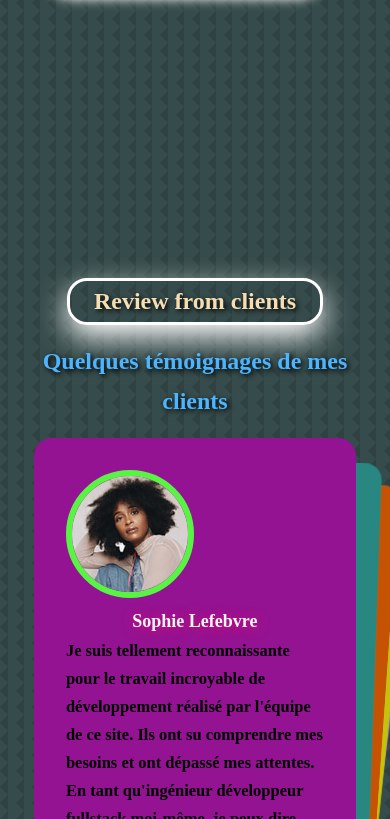
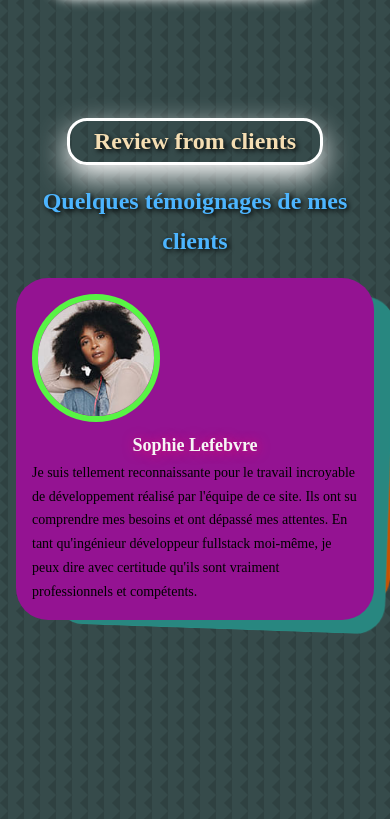
Before and after one commit to Mouhamed1003/keenprogrammer.com, a React (Create React App) app: page / in a window 390 px wide. Shown: the part 8565-9384 px from the top of the page. Built offline with nearby package versions, Linux system fonts and the light colour scheme.

Commit message:
Update temoignages.css

```diff
--- a/src/components/temoignages/temoignages.css
+++ b/src/components/temoignages/temoignages.css
@@ -1,5 +1,6 @@
 #temoignages {
   margin-top: 20rem;
+  font-family: "Sedan SC", serif;
 }
 #temoignages h5 {
   color: wheat;
@@ -10,9 +11,12 @@
   text-shadow: 2px 2px 5px black;
 }
 .temoignages_container {
-  width: 21%;
-  height: 65%;
+  width: 80%;
+  max-width: 1200px;
   margin: 0 auto;
+  display: grid;
+  grid-template-columns: repeat(3, 1fr);
+  gap: 1.5rem;
 }
 .temoignage {
   display: flex;
@@ -44,14 +48,6 @@
   text-align: left;
   font-family: "Indie Flower", cursive;
 }
-.temoignage {
-  display: flex;
-  align-items: center;
-  justify-content: center;
-  border-radius: 18px;
-  font-weight: bold;
-  color: #fff;
-}
 .temoignage:nth-child(1n) { background-color: rgb(148, 19, 146); }
 .temoignage:nth-child(2n) { background-color: rgb(47, 159, 150); }
 .temoignage:nth-child(3n) { background-color: #e96004; }
@@ -63,30 +59,40 @@
 .temoignage:nth-child(9n) { background-color: rgb(218, 12, 218); }
 .temoignage:nth-child(10n) { background-color: rgb(54, 94, 77); }
 
+/* Responsive design for tablets and below */
 @media screen and (max-width: 1024px) {
   .temoignages_container {
-    width: 60%;
+    grid-template-columns: 1fr 1fr;
+    width: 90%;
   }
   #temoignages {
-    margin-top: 115rem;
+    margin-top: 10rem;
   }
 }
 @media screen and (max-width: 600px) {
   .temoignages_container {
-    width: var(--container-width-sm);
+    grid-template-columns: 1fr;
+    width: 100%;
   }
   #temoignages {
-    margin-top: 15rem;
+    margin-top: 5rem;
   }
   .client_review {
-    width: var(--container-width-sm);
+    width: 100%;
   }
 }
+
+/* Additional media query for iPhone 12 Pro and similar devices */
 @media screen and (max-width: 390px) {
   .temoignages_container {
+    grid-template-columns: 1fr;
+    gap: 1rem;
+    padding: 0 0.5rem;
   }
   .temoignage {
+    padding: 1rem;
   }
   .client_review {
+    font-size: 14px;
   }
 }
```
